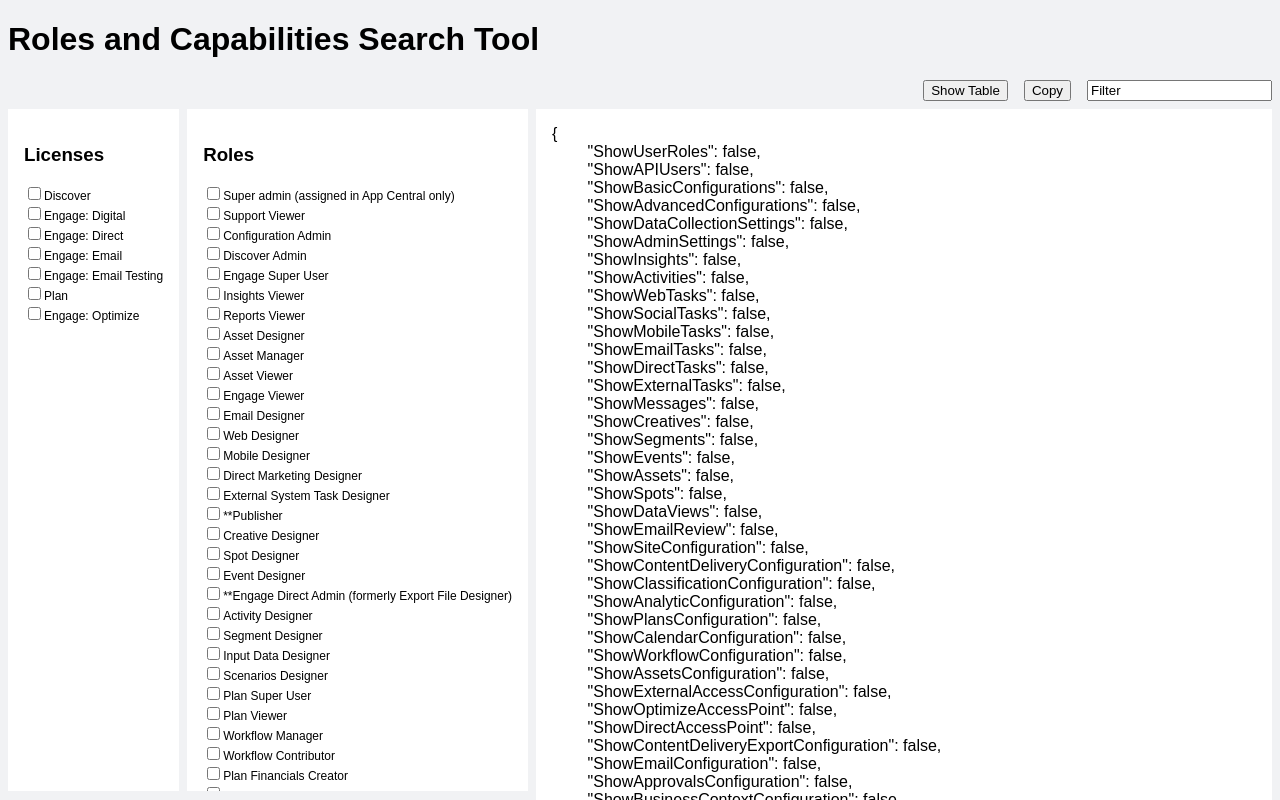
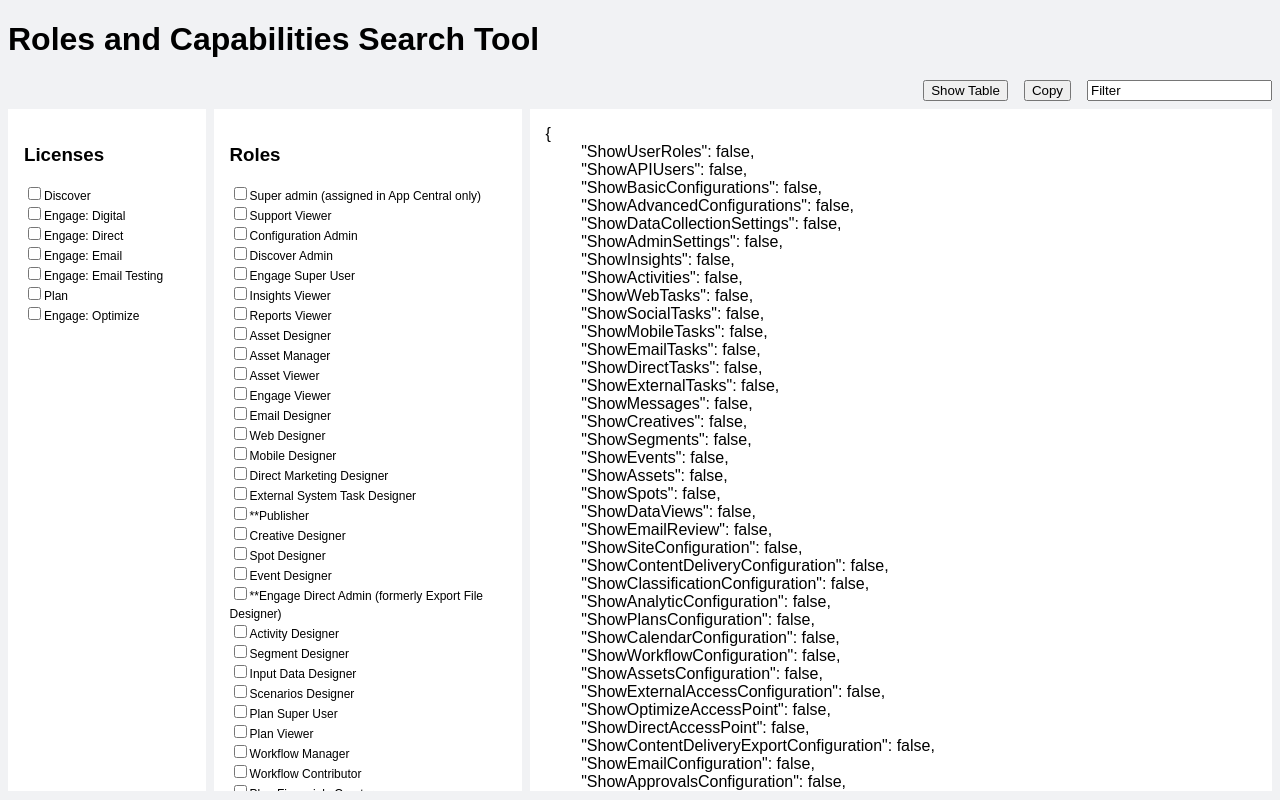
Before and after one commit to Alyssawi/capabilities_project, a React (Vite) app: page / in a window 1280 px wide. Shown: the top 800 px of the page. Built offline with nearby package versions, Linux system fonts and the light colour scheme.

Commit message:
Styling fix

```diff
--- a/src/App.jsx
+++ b/src/App.jsx
@@ -1,53 +1,134 @@
-import { useState } from 'react'
-import CheckboxesCard from './components/CheckboxesCard'
-import OutputBox from "./components/OutputBox"
-import FormatOutput from './FormatOutput'
+import { useState } from "react";
+import CheckboxesCard from "./components/CheckboxesCard";
+import OutputBox from "./components/OutputBox";
+import FormatOutput from "./FormatOutput";
 
 function App() {
-  const licenses = ["Discover", "Engage: Digital", "Engage: Direct",
-                    "Engage: Email", "Engage: Email Testing", "Plan",
-                    "Engage: Optimize"]
+  const licenses = [
+    "Discover",
+    "Engage: Digital",
+    "Engage: Direct",
+    "Engage: Email",
+    "Engage: Email Testing",
+    "Plan",
+    "Engage: Optimize",
+  ];
 
-  const roles = ['Super admin (assigned in App Central only)', 'Support Viewer', 'Configuration Admin', 'Discover Admin', 'Engage Super User', 'Insights Viewer', 'Reports Viewer', 'Asset Designer', 'Asset Manager', 'Asset Viewer', 'Engage Viewer', 'Email Designer', 'Web Designer', 'Mobile Designer', 'Direct Marketing Designer', 'External System Task Designer', '**Publisher', 'Creative Designer', 'Spot Designer', 'Event Designer', '**Engage Direct Admin (formerly Export File Designer)', 'Activity Designer', 'Segment Designer', 'Input Data Designer', 'Scenarios Designer', 'Plan Super User', 'Plan Viewer', 'Workflow Manager', 'Workflow Contributor', 'Plan Financials Creator', 'Plan Planning Creator', 'Plan Financials Viewer', 'Planning Viewer', 'Plan API User', '**Engage Financials Creator', '**Engage Planning Creator', '**Engage Financials and Planning Viewer', '**Approvals Creator', '**Approver', 'Lock Manager', '**Diagnostics Admin', 'Commitment Manager', 'Commitment Viewer', 'Invoice Viewer', 'Invoice Manager', 'JavaScript Spot Admin', 'JavaScript Spot User', '**Permissions Manager', '**Alert Notification Manager', 'Audience Source Designer', 'Audience Designer', 'Audience Viewer', 'Audience Data Viewer', 'Advertising Task Designer', 'Custom Task Designer']
+  const roles = [
+    "Super admin (assigned in App Central only)",
+    "Support Viewer",
+    "Configuration Admin",
+    "Discover Admin",
+    "Engage Super User",
+    "Insights Viewer",
+    "Reports Viewer",
+    "Asset Designer",
+    "Asset Manager",
+    "Asset Viewer",
+    "Engage Viewer",
+    "Email Designer",
+    "Web Designer",
+    "Mobile Designer",
+    "Direct Marketing Designer",
+    "External System Task Designer",
+    "**Publisher",
+    "Creative Designer",
+    "Spot Designer",
+    "Event Designer",
+    "**Engage Direct Admin (formerly Export File Designer)",
+    "Activity Designer",
+    "Segment Designer",
+    "Input Data Designer",
+    "Scenarios Designer",
+    "Plan Super User",
+    "Plan Viewer",
+    "Workflow Manager",
+    "Workflow Contributor",
+    "Plan Financials Creator",
+    "Plan Planning Creator",
+    "Plan Financials Viewer",
+    "Planning Viewer",
+    "Plan API User",
+    "**Engage Financials Creator",
+    "**Engage Planning Creator",
+    "**Engage Financials and Planning Viewer",
+    "**Approvals Creator",
+    "**Approver",
+    "Lock Manager",
+    "**Diagnostics Admin",
+    "Commitment Manager",
+    "Commitment Viewer",
+    "Invoice Viewer",
+    "Invoice Manager",
+    "JavaScript Spot Admin",
+    "JavaScript Spot User",
+    "**Permissions Manager",
+    "**Alert Notification Manager",
+    "Audience Source Designer",
+    "Audience Designer",
+    "Audience Viewer",
+    "Audience Data Viewer",
+    "Advertising Task Designer",
+    "Custom Task Designer",
+  ];
 
   const [roleCheckedState, setRoleCheckedState] = useState(
     new Array(roles.length).fill(false)
   );
 
-  const addRolesHandler = (position) => { // add role parameter
+  const addRolesHandler = (position) => {
     const updatedCheckedState = roleCheckedState.map((item, index) =>
-        index === position ? !item : item
+      index === position ? !item : item
     );
 
     setRoleCheckedState(updatedCheckedState);
+  };
 
-    console.log("In App.jsx");
-    console.log("Roles");
-    console.log(roleCheckedState.toString())
-    // console.log() add log for role parameter?
-  }
+  const [licensesCheckedState, setLicensesCheckedState] = useState(
+    new Array(roles.length).fill(false)
+  );
 
-  // do these have to be two different handlers?
-  const addLicensesHandler = (roleCheckedState) => {
-    console.log("In App.jsx");
-    console.log("Licenses");
-  }
+  const addLicensesHandler = (position) => {
+    const updatedCheckedState = licensesCheckedState.map((item, index) =>
+      index === position ? !item : item
+    );
+
+    setLicensesCheckedState(updatedCheckedState);
+  };
 
   return (
     <>
       <h1>Roles and Capabilities Search Tool</h1>
       <div className="control-bar">
         <input type="button" className="control" value="Show Table"></input>
-        <input type="button" className="control" value="Copy"></input>
+        <input
+          type="button"
+          className="control"
+          value="Copy"
+          onClick={() => {
+            navigator.clipboard.writeText(document.getElementById("text-output").innerHTML);
+          }}
+        ></input>
         <input type="text" className="control" value="Filter"></input>
       </div>
       <div className="flexbox-container">
-        <CheckboxesCard cardName="Licenses" data={licenses} onCheckBox = {addLicensesHandler}></CheckboxesCard>
-        <CheckboxesCard cardName="Roles" data={roles} onCheckBox = {addRolesHandler}></CheckboxesCard>
+        <CheckboxesCard
+          id="licenses"
+          cardName="Licenses"
+          data={licenses}
+          onCheckBox={addLicensesHandler}
+        ></CheckboxesCard>
+        <CheckboxesCard
+          id="roles"
+          cardName="Roles"
+          data={roles}
+          onCheckBox={addRolesHandler}
+          selectedLicenses={licensesCheckedState}
+        ></CheckboxesCard>
         <OutputBox selectedRoles={roleCheckedState}></OutputBox>
       </div>
     </>
-  )
+  );
 }
 
-export default App
+export default App;
--- a/src/components/CheckboxesCard.css
+++ b/src/components/CheckboxesCard.css
@@ -19,5 +19,6 @@ label {
     margin-right: 0.5em;
     overflow-y: auto;
     max-height: calc(100vh - 150px);
-    max-width: 50vh
+    max-width: 50vh;
+    flex-shrink: 2;
 }
--- a/src/components/CheckboxesCard.jsx
+++ b/src/components/CheckboxesCard.jsx
@@ -5,7 +5,7 @@ function CheckboxesCard(props) {
     const checkboxLabels = props.data
 
     return (
-        <div className="checkboxesCard">
+        <div id={props.id} className="checkboxesCard">
         <h3>{props.cardName}</h3>
         <ul>
         {checkboxLabels.map((label, index) => {
@@ -18,6 +18,7 @@ function CheckboxesCard(props) {
                             name={label}
                             value={label}
                             onChange={() => props.onCheckBox(index)}
+                            disabled={false}
                         ></input>
                         <label htmlFor={`${props.cardName}-checkbox-${index}`}>{label}</label>
                     </div>
--- a/src/components/OutputBox.css
+++ b/src/components/OutputBox.css
@@ -1,6 +1,12 @@
 .output {
+    background-color: white;
     max-width: 115vh;
     word-wrap: break-word;
     overflow-y: auto;
     white-space: pre;
+    max-height: calc(100vh - 150px);
+    flex-shrink: 1;
+    height: 10rem auto;
+    padding: 1rem;
+    width: 60%;
 }
--- a/src/index.css
+++ b/src/index.css
@@ -25,9 +25,10 @@ body {
   margin-left: 1rem;
 }
 
-.output {
-  background-color: white;
-  flex-grow: 1;
-  height: 10rem auto;
-  padding: 1rem;
+#licenses {
+  width: 15%;
 }
+
+#roles {
+  width: 25%;
+}
```
Also changed, not shown: src/data2.txt (added).
